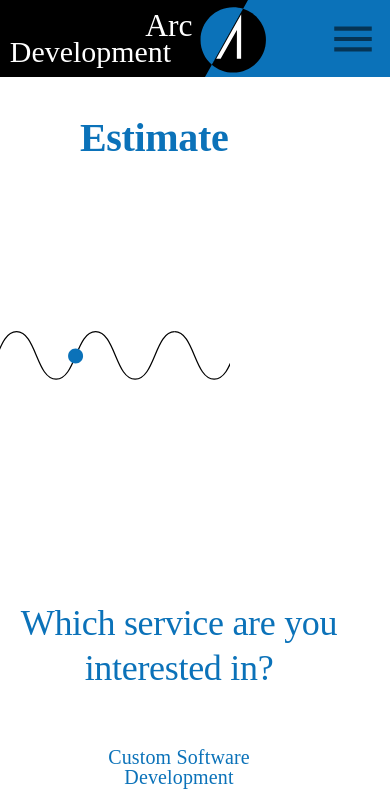
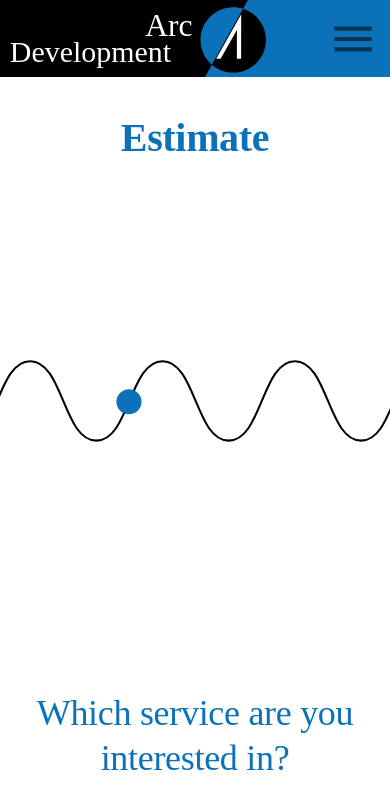
Before and after one commit to arunsinghsnd/NativeCodeLab, a React (Create React App) app: page /estimate in a window 390 px wide. Shown: the top 805 px of the page. Built offline with nearby package versions, Linux system fonts and the light colour scheme.

Commit message:
done with all responsivness for estimate page

```diff
--- a/src/components/Estimate.js
+++ b/src/components/Estimate.js
@@ -10,6 +10,7 @@
   Dialog,
   DialogContent,
   TextField,
+  Hidden,
 } from "@material-ui/core";
 import { cloneDeep } from "lodash";
 
@@ -61,7 +62,8 @@
   },
   message: {
     border: `2px solid ${theme.palette.common.blue}`,
-    marginTop: "5em",
+    marginTop: "3em",
+    marginBottom: "2em",
     borderRadius: 5,
   },
   specialText: {
@@ -332,7 +334,6 @@
   const theme = useTheme();
   const matchesMD = useMediaQuery(theme.breakpoints.down("md"));
   const matchesSM = useMediaQuery(theme.breakpoints.down("sm"));
-  const matchesXS = useMediaQuery(theme.breakpoints.down("xs"));
 
   const [questions, setQuestions] = useState(defaultQuestions);
   const [dialogOpen, setDialogOpen] = useState(false);
@@ -677,7 +678,7 @@
   );
 
   const websiteSelection = (
-    <Grid container direction="column">
+    <Grid container direction="column" style={{ marginTop: "14em" }}>
       <Grid item container alignItems="center">
         <Grid item xs={2}>
           <img src={check} alt="checkMark" />
@@ -696,13 +697,29 @@
 
   return (
     <Grid container direction="row">
-      <Grid item container direction="column" lg>
-        <Grid item style={{ marginTop: " 2em", marginLeft: "5em" }}>
-          <Typography variant="h2"> Estimate </Typography>
+      <Grid
+        item
+        container
+        direction="column"
+        lg
+        alignItems={matchesMD ? "center" : undefined}
+      >
+        <Grid
+          item
+          style={{ marginTop: " 2em", marginLeft: matchesMD ? 0 : "5em" }}
+        >
+          <Typography variant="h2" align={matchesMD ? "center" : undefined}>
+            {" "}
+            Estimate{" "}
+          </Typography>
         </Grid>
         <Grid
           item
-          style={{ marginRight: "10em", maxWidth: "50em", marginTop: "7.5em" }}
+          style={{
+            marginRight: matchesMD ? 0 : "10em",
+            maxWidth: "50em",
+            marginTop: "7.5em",
+          }}
         >
           <Lottie options={defaultOptions} height="100%" width="100%" />
         </Grid>
@@ -713,7 +730,7 @@
         direction="column"
         alignItems="center"
         lg
-        style={{ marginRight: "2em", marginBottom: "25em" }}
+        style={{ marginRight: matchesMD ? 0 : "2em", marginBottom: "25em" }}
       >
         {questions
           .filter(question => question.active)
@@ -728,6 +745,8 @@
                     fontSize: "2.25rem",
                     marginTop: "5em",
                     lineHeight: 1.25,
+                    marginLeft: matchesSM ? "1em" : 0,
+                    marginRight: matchesSM ? "1em" : 0,
                   }}
                 >
                   {question.title}
@@ -754,6 +773,7 @@
                       display: "grid",
                       textTransform: "none",
                       borderRadius: 0,
+                      marginBottom: matchesSM ? "1.5em" : 0,
                       backgroundColor: option.selected
                         ? theme.palette.common.orange
                         : null,
@@ -840,16 +860,22 @@
         onClose={() => setDialogOpen(false)}
         fullWidth
         maxWidth="lg"
+        fullScreen={matchesSM}
       >
         <Grid container justifyContent="center">
-          <Grid item>
+          <Grid item style={{ marginTop: " 1em", marginBottom: "1em" }}>
             <Typography variant="h2" align="center">
               Estimate
             </Typography>
           </Grid>
         </Grid>
         <DialogContent>
-          <Grid container justifyContent="space-around">
+          <Grid
+            container
+            justifyContent="space-around"
+            direction={matchesSM ? "column" : " row"}
+            alignItems={matchesSM ? "center" : undefined}
+          >
             <Grid
               item
               container
@@ -901,13 +927,21 @@
                 />
               </Grid>
               <Grid item>
-                <Typography variant="body2" paragraph>
+                <Typography
+                  variant="body2"
+                  align={matchesSM ? "center" : undefined}
+                  paragraph
+                >
                   We can create this digital solution for an estimated
                   <span className={classes.specialText}>
-                    Rs-{total.toFixed(2)}
+                    ${total.toFixed(2)}
                   </span>
                 </Typography>
-                <Typography variant="body2" paragraph>
+                <Typography
+                  variant="body2"
+                  align={matchesSM ? "center" : undefined}
+                  paragraph
+                >
                   Fill out your name, phone number , and emial, place your
                   request, and we'll get back to you with details moving
                   forwared and a final price.
@@ -918,12 +952,17 @@
               item
               container
               direction="column"
+              alignItems={matchesSM ? "center" : undefined}
               md={5}
               style={{ maxWidth: "30em" }}
             >
-              <Grid item>
-                {questions.length > 2 ? softwareSelection : websiteSelection}
-              </Grid>
+              <Hidden smDown>
+                {" "}
+                <Grid item>
+                  {questions.length > 2 ? softwareSelection : websiteSelection}
+                </Grid>
+              </Hidden>
+
               <Grid item>
                 <Button variant="contained" className={classes.estimateButon}>
                   Place Request
@@ -934,6 +973,18 @@
                   />
                 </Button>
               </Grid>
+              <Hidden mdUp>
+                {" "}
+                <Grid item style={{ marginBottom: matchesSM ? "5em" : 0 }}>
+                  <Button
+                    style={{ fontWeight: 300 }}
+                    color="primary"
+                    onClick={() => setDialogOpen(false)}
+                  >
+                    Cancel
+                  </Button>
+                </Grid>
+              </Hidden>
             </Grid>
           </Grid>
         </DialogContent>
```
